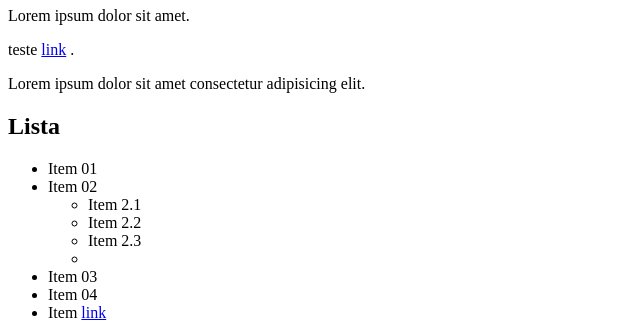
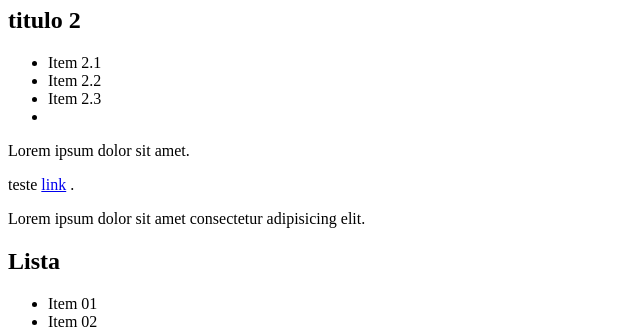
Before and after one commit to jose-meurer/javascript, a plain HTML site: page dom_2/create_dom.html in a window 1280 px wide. Shown: the part 73-401 px from the top of the page, without its empty margins (0-640 px from the left). Drawn offline with Linux system fonts and the light colour scheme.

Commit message:
DOM insertBefore, cloneNode

```diff
--- a/dom_2/create_dom.html
+++ b/dom_2/create_dom.html
@@ -64,6 +64,26 @@
         ...por outro lado temos o append, um metodo mais novo, aceitando qualquer node(eu acho) e aceitando mais de um argumento
 
       */
+      const title2 = document.createElement("h2");
+      title2.textContent = "titulo 2"
+
+      const list = document.querySelector("ul");
+      const container = document.querySelector(".container");
+
+      container.insertBefore(title2, list);
+      container.insertBefore(title2, container.firstChild); //Consigo ter o mesmo efeito do prepend e funcionar no IE11
+
+      let subList = list.querySelector("ul");
+
+      //Clona o Node recebendo 1 argumento booleano, true clona com os nodes filhos, false/undefined apenas o node selecionado
+      subList = subList.cloneNode(true);
+
+      const h2 = document.querySelector("h2");
+
+      container.insertBefore(subList, h2.nextElementSibling);
+
+
+
     </script>
   </body>
 </html>
```
